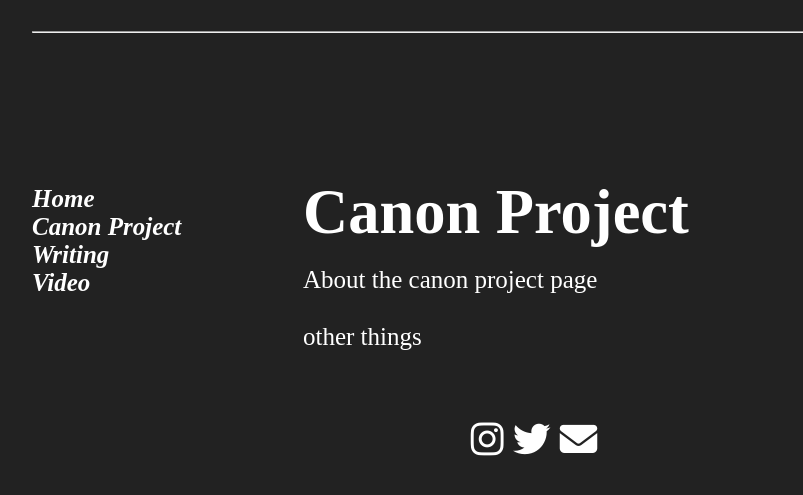
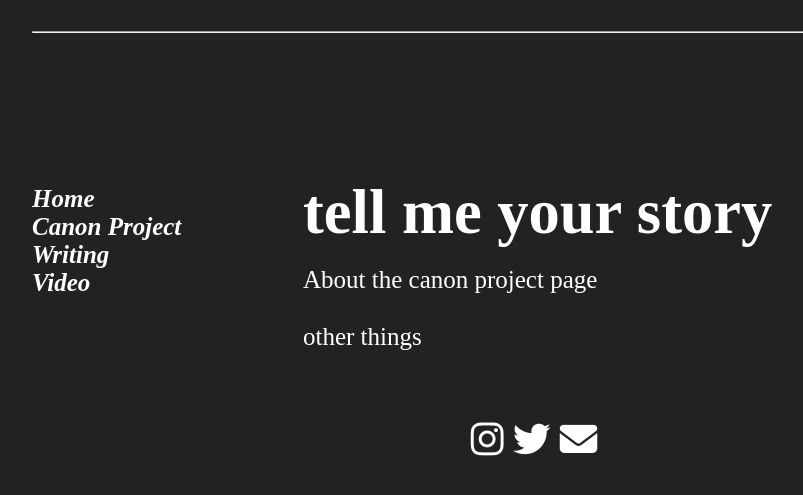
Before and after one commit to lewzsh/rah, a Jekyll site: the page built from docs/canonproject.markdown, in a window 1280 px wide. Shown: the top 495 px of the page, without its empty margins (106-909 px from the left). Built offline with Jekyll 4.4.1, drawn with Linux system fonts in a browser that asks for light colours; nearby versions of some CDN libraries; some web fonts are replaced.

Commit message:
Update canonproject.markdown
change title baby

```diff
--- a/docs/canonproject.markdown
+++ b/docs/canonproject.markdown
@@ -1,6 +1,6 @@
 ---
 layout: default
-title: Canon Project
+title: tell me your story
 ---
 
 About the canon project page
```
